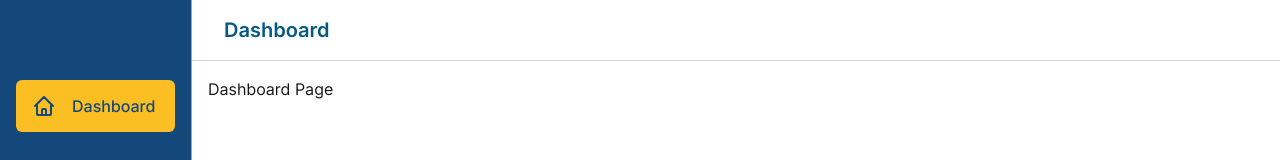
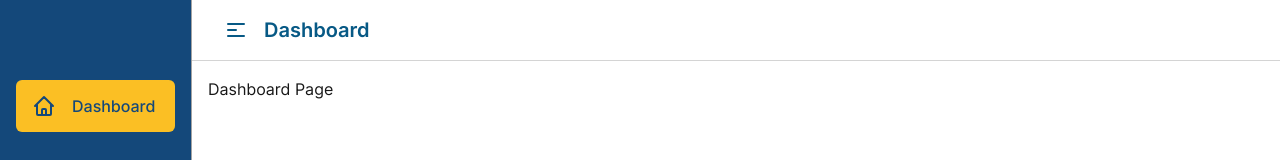
Before and after one commit to beeonepens/sipr-frontend, a Next.js app in the folder apps/user-web/: page /dashboard in a window 1280 px wide. Shown: the top 160 px of the page. Built offline with nearby package versions, Linux system fonts and the light colour scheme.

Commit message:
feat(user): add miniSidebar toggle

```diff
--- /dev/null
+++ b/apps/user-web/components/atoms/Icon/MenuIcon.tsx
@@ -0,0 +1,26 @@
+import React from 'react';
+
+interface Props {
+  className?: string;
+  onClick?: () => void;
+}
+
+export default function MenuIcon({ className = 'h-6 w-6', onClick }: Props) {
+  return (
+    <svg
+      onClick={onClick}
+      xmlns="http://www.w3.org/2000/svg"
+      className={className}
+      fill="none"
+      viewBox="0 0 24 24"
+      stroke="currentColor"
+      strokeWidth={2}
+    >
+      <path
+        strokeLinecap="round"
+        strokeLinejoin="round"
+        d="M4 6h16M4 12h8m-8 6h16"
+      />
+    </svg>
+  );
+}
--- a/apps/user-web/components/organisms/Header.tsx
+++ b/apps/user-web/components/organisms/Header.tsx
@@ -1,11 +1,18 @@
 import React from 'react';
 import { useRouter } from 'next/router';
+import MenuIcon from '@components/atoms/Icon/MenuIcon';
+import useMiniSidebar from '@utils/store/useMiniSidebar';
 
 export default function Header() {
   const { pathname } = useRouter();
+  const { isMini, toggleMini, toggleFullSize } = useMiniSidebar();
 
   return (
-    <header className="border-b border-gray-300 py-4 px-8 text-xl font-semibold text-blue-800">
+    <header className="flex flex-row items-center gap-4 border-b border-gray-300 py-4 px-8 text-xl font-semibold text-blue-800">
+      <MenuIcon
+        className="h-6 w-6 cursor-pointer hover:text-blue-600"
+        onClick={isMini ? toggleFullSize : toggleMini}
+      />
       <h4 className="capitalize">{pathname.replace('/', '')}</h4>
     </header>
   );
--- a/apps/user-web/components/organisms/Sidebar.tsx
+++ b/apps/user-web/components/organisms/Sidebar.tsx
@@ -7,6 +7,7 @@ import HomeIcon from '@components/atoms/Icon/HomeIcon';
 import UserGroupIcon from '@components/atoms/Icon/UserGroupIcon';
 import SidebarMenu from '@components/molecules/Sidebar/SidebarMenu';
 import UserCircleIcon from '@components/atoms/Icon/UserCircleIIcon';
+import useMiniSidebar from '@utils/store/useMiniSidebar';
 
 const SideMenu = [
   {
@@ -33,13 +34,14 @@ const SideMenu = [
 
 export default function Sidebar() {
   const { pathname } = useRouter();
+  const { isMini } = useMiniSidebar();
 
   return (
     <aside
       className={clsx(
         'bg-primary-950 sticky top-0 z-10 h-screen flex-col justify-between overflow-hidden border-r border-gray-400 py-8 px-4 text-white transition duration-200 ease-in',
-        'flex w-[15%]'
-        // store.miniSidebar ? "hidden" : "flex w-[15%]"
+        // 'flex w-[15%]',
+        isMini ? 'hidden' : 'hidden md:flex md:w-[15%]'
       )}
     >
       <div className="mt-12 flex flex-col gap-4">
--- a/apps/user-web/package.json
+++ b/apps/user-web/package.json
@@ -15,7 +15,8 @@
     "next": "12.1.4",
     "react": "17.0.2",
     "react-dom": "17.0.2",
-    "ui": "workspace:*"
+    "ui": "workspace:*",
+    "zustand": "^3.7.1"
   },
   "devDependencies": {
     "@tailwindcss/forms": "^0.5.0",
--- a/apps/user-web/pages/profile.tsx
+++ b/apps/user-web/pages/profile.tsx
@@ -1,6 +1,6 @@
+import React from 'react';
 import DangerButton from '@components/atoms/Button/DangerButton';
 import LinkTo from '@components/atoms/LinkTo';
-import React from 'react';
 
 export default function Profile() {
   return (
--- /dev/null
+++ b/apps/user-web/utils/store/useMiniSidebar.tsx
@@ -0,0 +1,15 @@
+import create from 'zustand';
+
+interface MiniSidebarState {
+  isMini: boolean;
+  toggleMini: () => void;
+  toggleFullSize: () => void;
+}
+
+const useMiniSidebar = create<MiniSidebarState>((set) => ({
+  isMini: false,
+  toggleMini: () => set({ isMini: true }),
+  toggleFullSize: () => set({ isMini: false }),
+}));
+
+export default useMiniSidebar;
```
Also changed, not shown: 1 other file (tests, documents, lock files or other folders).
